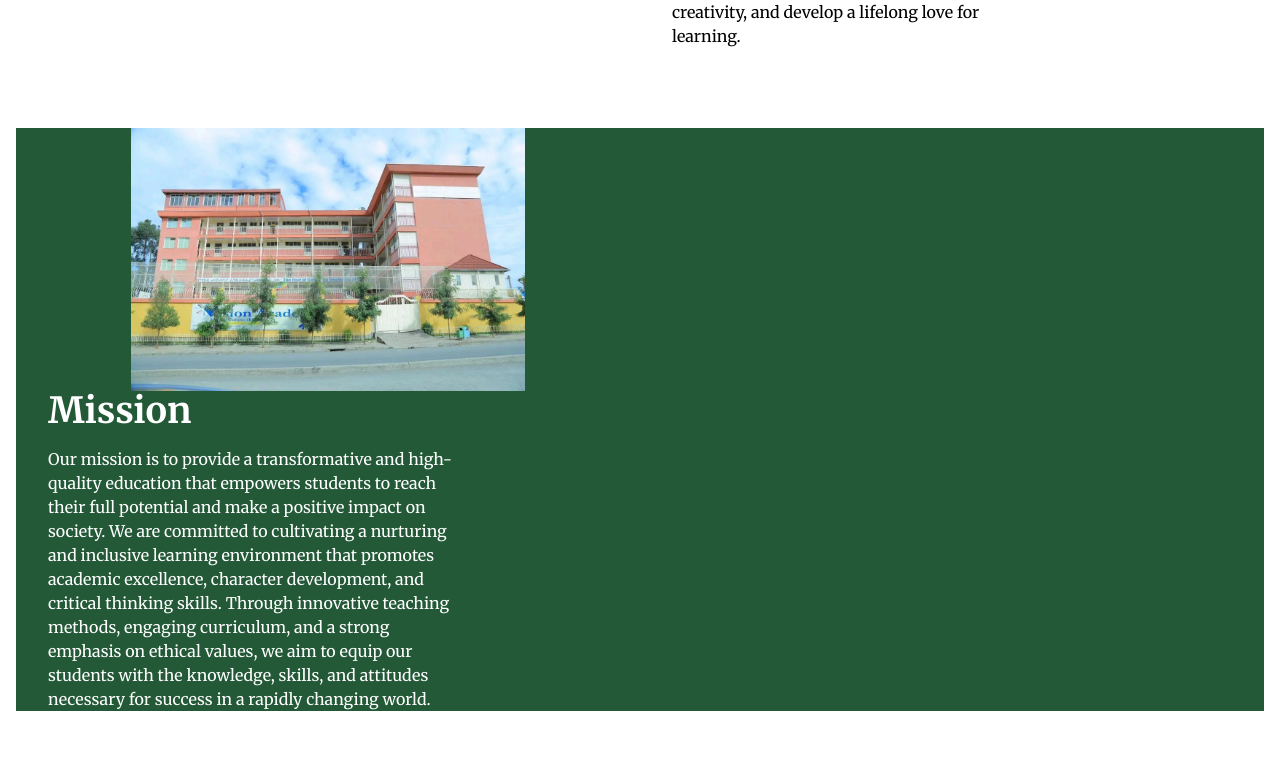
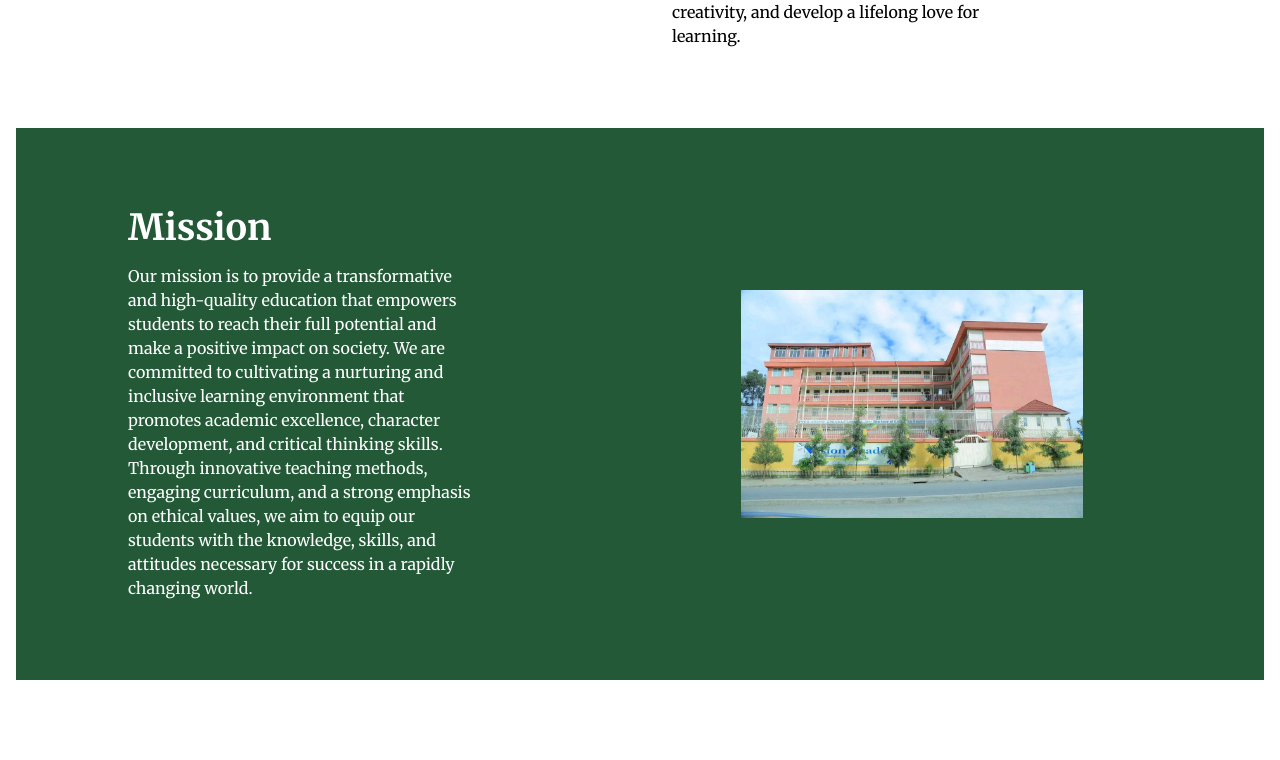
Before and after one commit to Aklile-Yilma/vision-academy, a React (Vite) app: page /about in a window 1280 px wide. Shown: the part 624-1384 px from the top of the page. Built offline with nearby package versions, Linux system fonts and the light colour scheme; the HTML template or start-up script is replaced by a standard one.

Commit message:
fix(about-us):row-reverse

```diff
--- a/src/components/About/AboutTile.jsx
+++ b/src/components/About/AboutTile.jsx
@@ -7,7 +7,8 @@ const AboutTile = ({ text, img, reverse, heading }) => {
       className={classNames(
         reverse
           ? "bg-primary text-white flex-row-reverse"
-          : "flex bg-white text-black p-2 lg:p-20"
+          : "bg-white text-black",
+        "flex  p-2 lg:p-20"
       )}
     >
       <div className="w-full lg:w-1/2 px-4 lg:flex hidden">
```
